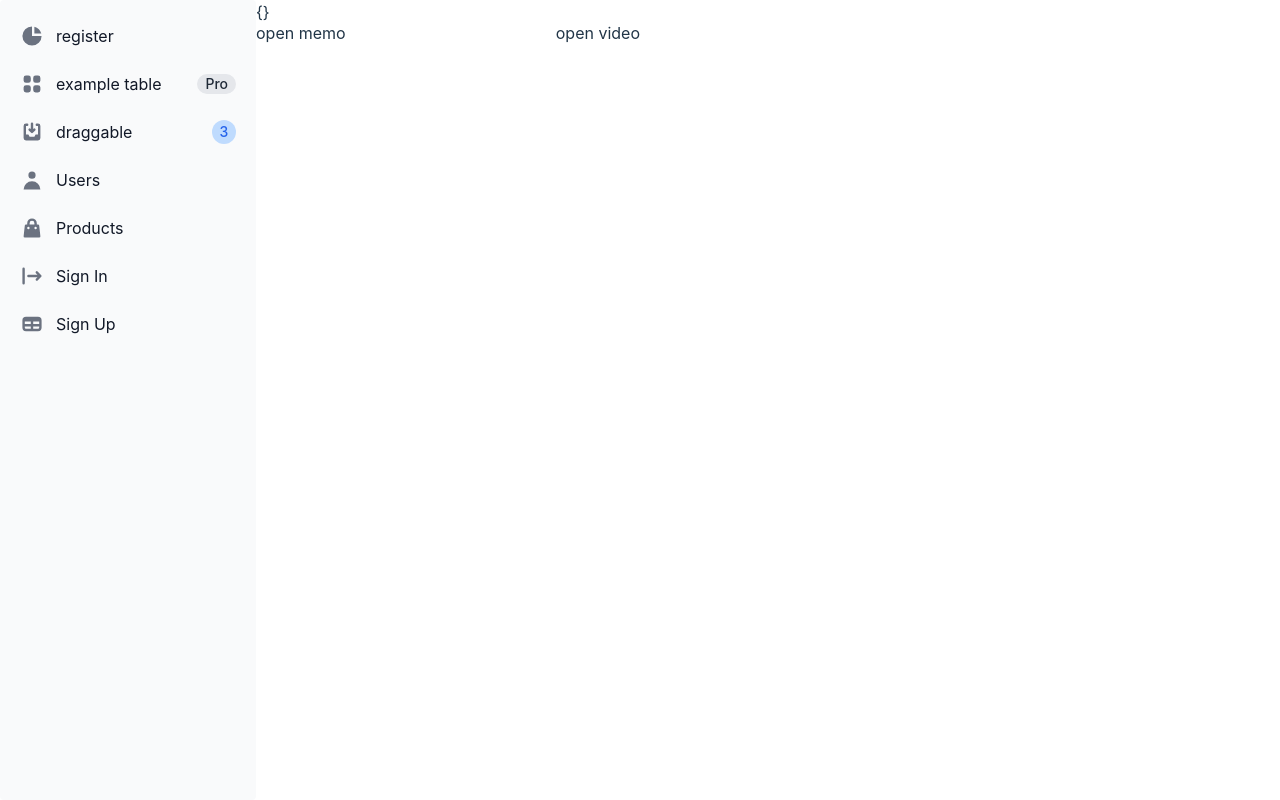
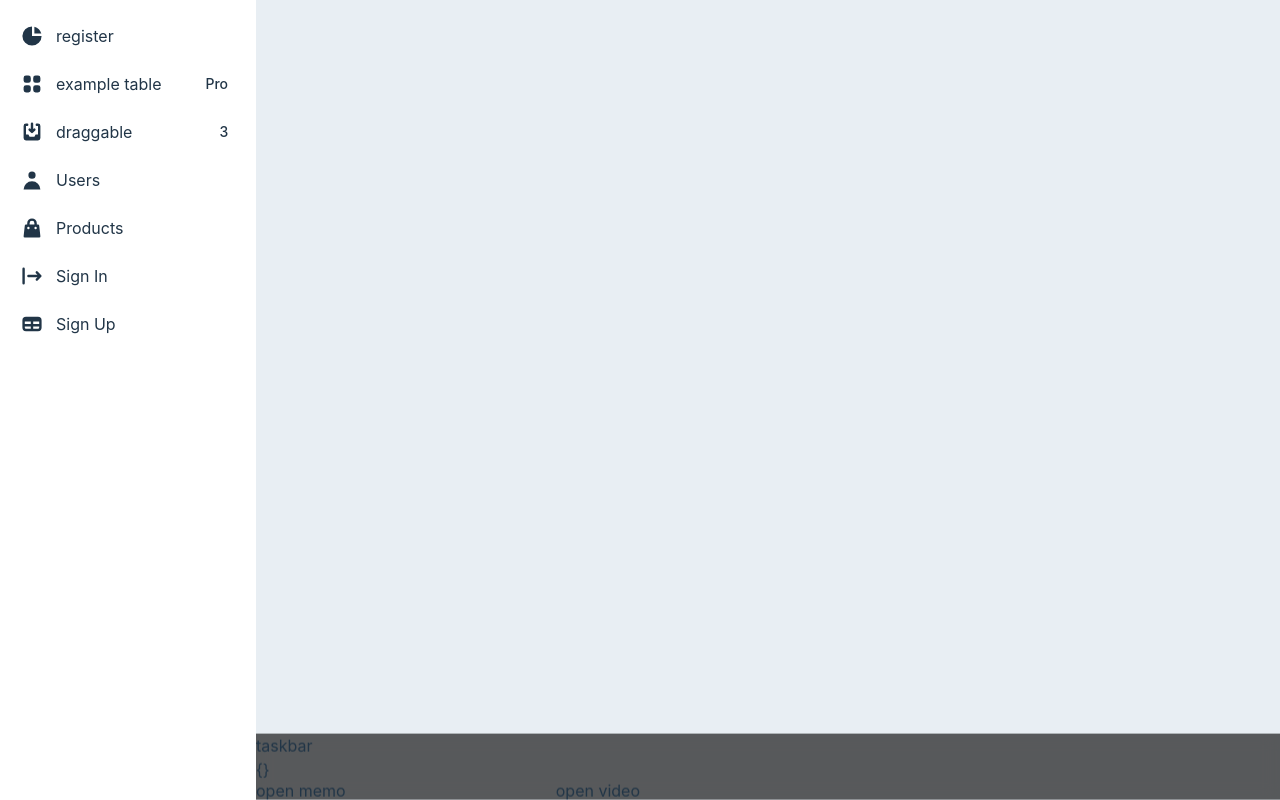
Before and after one commit to jihyeonjeong11/react-vite, a React (Vite) app: page /draggable in a window 1280 px wide. Built offline with nearby package versions, Linux system fonts and the light colour scheme.

Commit message:
add dynamic process

```diff
--- a/src/App.tsx
+++ b/src/App.tsx
@@ -6,9 +6,9 @@ import { Link, Outlet } from "react-router-dom";
 function App() {
     return (
         <>
-            <div className="flex">
+            <div className="flex overflow-y-hidden">
                 <aside className="w-64" aria-label="Sidebar">
-                    <div className="overflow-y-scroll h-screen py-4 px-3 bg-gray-50 rounded dark:bg-gray-800">
+                    <div className=" h-screen py-4 px-3 bg-gray-50 rounded dark:bg-gray-800">
                         <ul className="space-y-2">
                             <li>
                                 <a
--- a/src/components/common/contexts/process/useProcessContextState.ts
+++ b/src/components/common/contexts/process/useProcessContextState.ts
@@ -3,7 +3,7 @@ import TestComp from "@/components/draggable/components/testComp";
 
 export interface Process {
     id?: string;
-    component?: React.FC;
+    component: React.FunctionComponent;
 }
 
 export type Processes = Record<string, Process>;
--- /dev/null
+++ b/src/components/draggable/components/RenderComponents.tsx
@@ -0,0 +1,28 @@
+import React from "react";
+
+import ErrorBoundary from "@/routes/error/ErrorBoundary";
+
+export type ComponentProcessProps = {
+    id: string;
+};
+
+type RenderComponentProps = {
+    Component: React.FunctionComponent<ComponentProcessProps>;
+    id: string;
+};
+
+const RenderComponent: React.FunctionComponent<RenderComponentProps> = ({
+    Component,
+    id,
+}) => {
+
+    const SafeComponent = (
+        <ErrorBoundary>
+            <Component id={id} />
+        </ErrorBoundary>
+    );
+
+    return SafeComponent;
+};
+
+export default RenderComponent;
--- a/src/components/draggable/components/remote.tsx
+++ b/src/components/draggable/components/remote.tsx
@@ -5,7 +5,6 @@ import { useProcesses } from "@/components/common/contexts/process/index";
 
 const Remote = ({}) => {
     const { processes, open } = useProcesses();
-
     const memoRef = React.useRef(0);
     const videoRef = React.useRef(0);
 
--- a/src/components/draggable/container/draggableRoot.tsx
+++ b/src/components/draggable/container/draggableRoot.tsx
@@ -1,27 +1,59 @@
 import React from "react";
 
 import { ProcessConsumer } from "@/components/common/contexts/process/index";
+import RenderComponent from "../components/RenderComponents";
 
 import Remote from "../components/remote";
 
 const DraggableRoot = () => {
     return (
-        <div>
-            <Remote />
-            <ProcessConsumer>
+        <>
+            <main className="bg-background w-[calc(100vw_-_16rem)] h-full">
+                <ProcessConsumer>
                     {({ processes = {} }) => {
                         return (
                             <div>
                                 {Object.entries(processes).map(
-                                    ([id]) => id && id.includes('memo') ? <textarea className="w-10 bg-yellow-300" key={id} placeholder="memo" />
-                                                    : <div className="w-10 bg-orange-300">video player</div>
+                                    ([id, { component }]) => {
+                                        return (
+                                            id && (
+                                                <RenderComponent
+                                                    key={id}
+                                                    id={id}
+                                                    Component={component}
+                                                />
+                                            )
+                                        );
+                                    }
                                 )}
                             </div>
                         );
                     }}
-            </ProcessConsumer>
-        </div>
+                </ProcessConsumer>
+                <TaskBar />
+            </main>
+        </>
     );
 };
 
 export default DraggableRoot;
+
+// backdrop-filter: ${({ theme }) => `blur(${theme.sizes.taskbar.blur})`};
+// background-color: ${({ theme }) => theme.colors.taskbar.background};
+// bottom: 0;
+// contain: size layout;
+// height: ${TASKBAR_HEIGHT}px;
+// left: 0;
+// position: absolute;
+// right: 0;
+// width: 100vw;
+// z-index: 1000;
+
+const TaskBar = () => {
+    return (
+        <nav className="backdrop-blur bg-taskbarBackground sticky top-[100vh]">
+            taskbar
+            <Remote />
+        </nav>
+    );
+};
--- a/src/components/registration/container/registrationRoot.tsx
+++ b/src/components/registration/container/registrationRoot.tsx
@@ -13,7 +13,7 @@ const RegistrationRoot = () => {
 
     return (
         <React.Fragment>
-            <div className="w-[calc(100vw_-_16rem)]">
+            <main className="w-[calc(100vw_-_16rem)]">
                 <div className="container flex flex-col items-center">
                     <Stepper steps={steps} currentStep={idx} />
                     <div className="mb-10" />
@@ -34,7 +34,7 @@ const RegistrationRoot = () => {
                     </div>
                     <Outlet />
                 </div>
-            </div>
+            </main>
         </React.Fragment>
     );
 };
--- a/tailwind.config.cjs
+++ b/tailwind.config.cjs
@@ -9,7 +9,28 @@ module.exports = {
         //     laptopl: "1440px",
         //     desktop: "2000px",
         // },
+        colors: {
+            background: "hsla(207, 30%, 72%, 25%)",
+            backgroundFocused: "hsla(207, 60%, 72%, 30%)",
+            backgroundFocusedHover: "hsla(207, 90%, 72%, 35%)",
+            border: "hsla(207, 30%, 72%, 30%)",
+            borderFocused: "hsla(207, 60%, 72%, 35%)",
+            borderFocusedHover: "hsla(207, 90%, 72%, 40%)",
+            text: "#FFF",
+            textShadow: `
+              0 0 1px rgba(0, 0, 0, 75%),
+              0 0 2px rgba(0, 0, 0, 50%),
+
+              0 1px 1px rgba(0, 0, 0, 75%),
+              0 1px 2px rgba(0, 0, 0, 50%),
+
+              0 2px 1px rgba(0, 0, 0, 75%),
+              0 2px 2px rgba(0, 0, 0, 50%)`,
+            taskbarBackground: "hsla(0, 0%, 10%, 70%)",
+        },
         extend: {},
     },
     plugins: [],
 };
+
+// theme for
```
Also changed, not shown: 1 other file (tests, documents, lock files or other folders).
